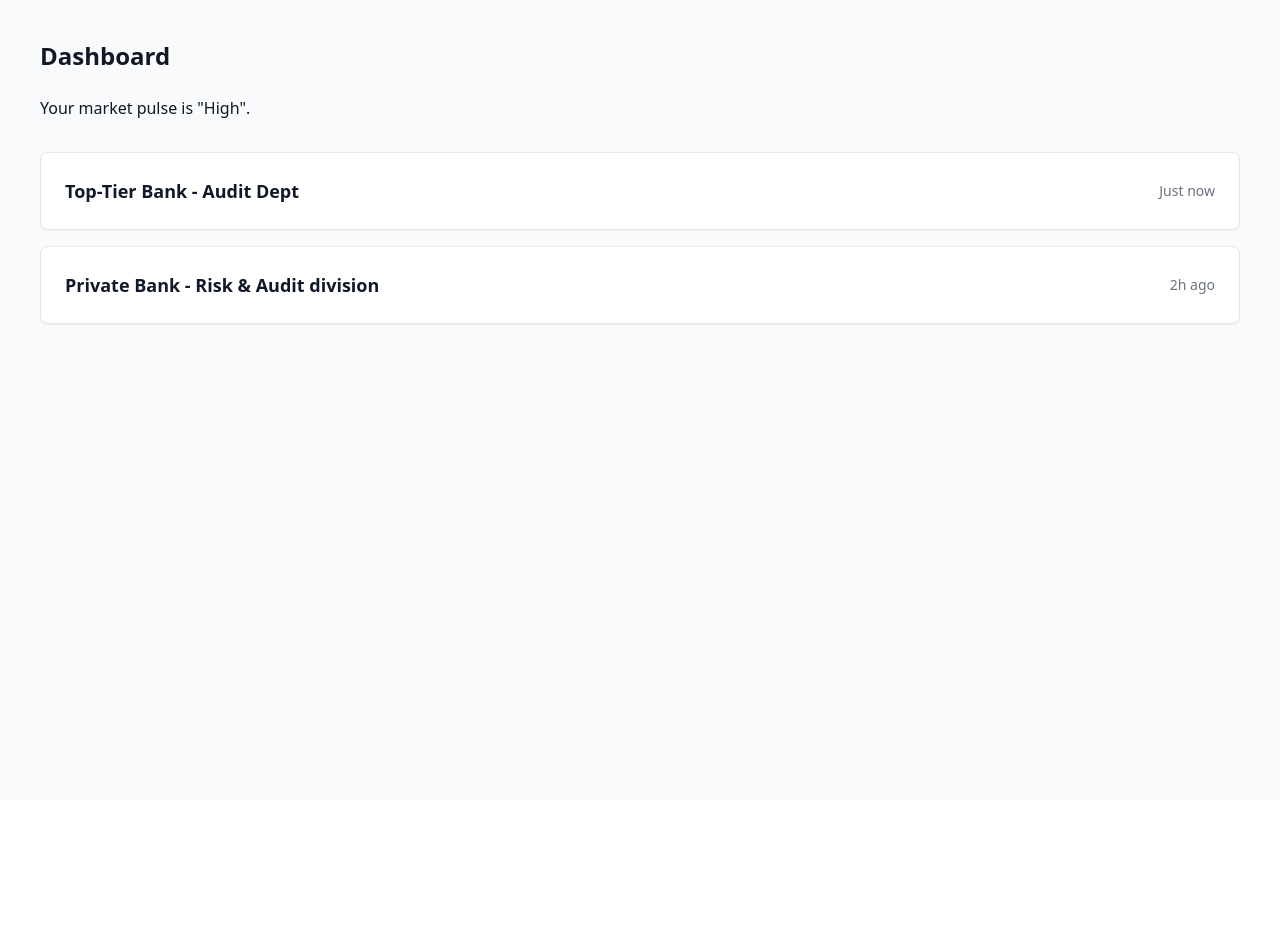
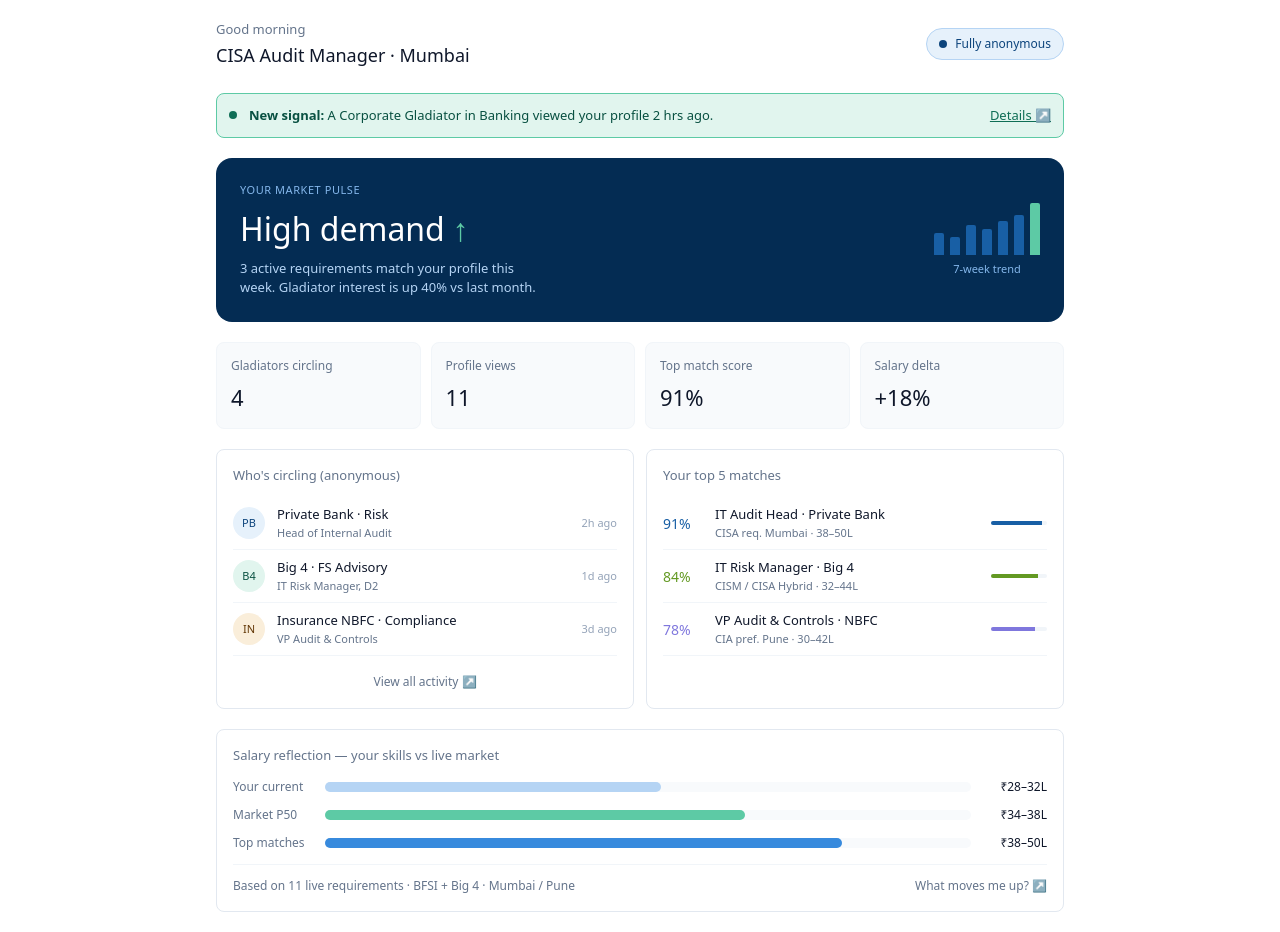
Before and after one commit to bkomanish-ops/job-lounge, a Next.js app: page /dashboard in a window 1280 px wide. Before the commit the page ends 800 px from the top, so only its background shows below. Built offline with nearby package versions, Linux system fonts and the light colour scheme.

Commit message:
Fix build errors for deployment

```diff
--- a/src/app/dashboard/page.tsx
+++ b/src/app/dashboard/page.tsx
@@ -6,52 +6,136 @@ export default function LoungerDashboard() {
   const [expandedId, setExpandedId] = useState<number | null>(null);
 
   const circlingGladiators = [
-    {
-      id: 4,
-      name: "Top-Tier Bank - Audit Dept",
-      tag: "NEW",
-      location: "Mumbai",
-      ctc: "40-55L range",
-      time: "Just now",
-      brief: "Looking for an IT Audit leader to manage core system migration. Must be CISA certified."
-    },
-    {
-      id: 1,
-      name: "Private Bank - Risk & Audit division",
-      tag: "",
-      location: "Mumbai",
-      ctc: "38-50L range",
-      time: "2h ago",
-      brief: "Looking for a senior leader to rebuild our risk framework ahead of new RBI mandates."
-    }
+    { id: 1, name: "Private Bank · Risk", role: "Head of Internal Audit", time: "2h ago", avatar: "PB", color: "#E6F1FB", textColor: "#0C447C" },
+    { id: 2, name: "Big 4 · FS Advisory", role: "IT Risk Manager, D2", time: "1d ago", avatar: "B4", color: "#E1F5EE", textColor: "#085041" },
+    { id: 3, name: "Insurance NBFC · Compliance", role: "VP Audit & Controls", time: "3d ago", avatar: "IN", color: "#FAEEDA", textColor: "#633806" },
+  ];
+
+  const matches = [
+    { id: 1, pct: 91, title: "IT Audit Head · Private Bank", detail: "CISA req. Mumbai · 38–50L", color: "#185FA5" },
+    { id: 2, pct: 84, title: "IT Risk Manager · Big 4", detail: "CISM / CISA Hybrid · 32–44L", color: "#639922" },
+    { id: 3, pct: 78, title: "VP Audit & Controls · NBFC", detail: "CIA pref. Pune · 30–42L", color: "#7F77DD" },
   ];
 
   return (
-    <main className="min-h-screen bg-gray-50 p-10 font-sans text-gray-900">
-      <h1 className="text-2xl font-bold mb-6">Dashboard</h1>
-      <p className="mb-8">Your market pulse is &quot;High&quot;.</p>
+    <main className="min-h-screen bg-white font-sans text-slate-900 px-6 py-5 max-w-4xl mx-auto">
+      {/* Top Bar */}
+      <div className="flex items-center justify-between mb-6">
+        <div className="flex flex-col gap-0.5">
+          <span className="text-[13px] text-slate-500">Good morning</span>
+          <span className="text-[18px] font-medium text-slate-900">CISA Audit Manager · Mumbai</span>
+        </div>
+        <div className="flex items-center gap-2 text-[12px] text-[#0C447C] bg-[#E6F1FB] border border-[#B5D4F4] rounded-full px-3 py-1.5">
+          <div className="w-2 h-2 bg-[#0C447C] rounded-full"></div>
+          Fully anonymous
+        </div>
+      </div>
 
-      <div className="space-y-4">
-        {circlingGladiators.map((glad) => (
-          <div key={glad.id} className="bg-white p-6 border rounded-lg shadow-sm">
-            <div
-              className="flex justify-between items-center cursor-pointer"
-              onClick={() => setExpandedId(expandedId === glad.id ? null : glad.id)}
-            >
-              <h2 className="font-bold text-lg">{glad.name}</h2>
-              <span className="text-sm text-gray-500">{glad.time}</span>
-            </div>
+      {/* Notification Banner */}
+      <div className="flex items-center gap-3 bg-[#E1F5EE] border border-[#5DCAA5] rounded-lg p-3 mb-5 text-[13px] text-[#085041]">
+        <div className="w-2 h-2 bg-[#0F6E56] rounded-full"></div>
+        <span className="flex-1"><strong>New signal:</strong> A Corporate Gladiator in Banking viewed your profile 2 hrs ago.</span>
+        <button className="text-[#0F6E56] font-medium underline">Details ↗</button>
+      </div>
 
-            {expandedId === glad.id && (
-              <div className="mt-4 pt-4 border-t text-gray-700">
-                <p>{glad.brief}</p>
-                <button className="mt-4 bg-blue-900 text-white px-6 py-2 rounded-md font-bold">
-                  Raise Hand
-                </button>
-              </div>
-            )}
+      {/* Market Pulse Card (The Trend Card) */}
+      <div className="bg-[#042C53] rounded-2xl p-6 mb-5 flex items-center justify-between text-white">
+        <div className="flex flex-col gap-1.5">
+          <span className="text-[11px] uppercase tracking-wider text-[#85B7EB]">Your market pulse</span>
+          <div className="text-[32px] font-medium flex items-center gap-2">
+            High demand <span className="text-[#5DCAA5]">↑</span>
+          </div>
+          <p className="text-[13px] text-[#B5D4F4] max-w-[300px]">3 active requirements match your profile this week. Gladiator interest is up 40% vs last month.</p>
+        </div>
+        <div className="flex flex-col items-center gap-1.5">
+          <div className="flex items-end gap-1.5 h-[52px]">
+            {[22, 18, 30, 26, 34, 40, 52].map((h, i) => (
+              <div key={i} className={`w-[10px] rounded-t-sm ${i === 6 ? 'bg-[#5DCAA5]' : 'bg-[#185FA5]'}`} style={{ height: `${h}px` }}></div>
+            ))}
+          </div>
+          <span className="text-[11px] text-[#85B7EB]">7-week trend</span>
+        </div>
+      </div>
+
+      {/* Metric Grid */}
+      <div className="grid grid-cols-4 gap-2.5 mb-5">
+        {[
+          { l: "Gladiators circling", v: "4" },
+          { l: "Profile views", v: "11" },
+          { l: "Top match score", v: "91%" },
+          { l: "Salary delta", v: "+18%" }
+        ].map((m, i) => (
+          <div key={i} className="bg-slate-50 rounded-lg p-3.5 border border-slate-100">
+            <div className="text-[12px] text-slate-500 mb-1.5">{m.l}</div>
+            <div className="text-[22px] font-medium text-slate-900">{m.v}</div>
           </div>
         ))}
+      </div>
+
+      {/* Two Column Layout */}
+      <div className="grid grid-cols-2 gap-3 mb-5">
+        {/* Who's Circling */}
+        <div className="border border-slate-200 rounded-lg p-4">
+          <div className="text-[13px] font-medium text-slate-500 mb-3 flex items-center gap-2">
+             Who's circling (anonymous)
+          </div>
+          {circlingGladiators.map((g) => (
+            <div key={g.id} className="flex items-center gap-3 py-2 border-b border-slate-100 last:border-none">
+              <div className="w-8 h-8 rounded-full flex items-center justify-center text-[11px] font-medium" style={{ backgroundColor: g.color, color: g.textColor }}>{g.avatar}</div>
+              <div className="flex-1 min-w-0">
+                <div className="text-[13px] font-medium text-slate-900 truncate">{g.name}</div>
+                <div className="text-[11px] text-slate-500">{g.role}</div>
+              </div>
+              <div className="text-[11px] text-slate-400">{g.time}</div>
+            </div>
+          ))}
+          <div className="text-center mt-3">
+             <button className="text-[12px] text-slate-500 hover:text-slate-900">View all activity ↗</button>
+          </div>
+        </div>
+
+        {/* Top Matches */}
+        <div className="border border-slate-200 rounded-lg p-4">
+          <div className="text-[13px] font-medium text-slate-500 mb-3 flex items-center gap-2">
+            Your top 5 matches
+          </div>
+          {matches.map((m) => (
+            <div key={m.id} className="flex items-center gap-3 py-2 border-b border-slate-100 cursor-pointer hover:opacity-80" onClick={() => setExpandedId(expandedId === m.id ? null : m.id)}>
+              <span className="text-[14px] font-medium w-10" style={{ color: m.color }}>{m.pct}%</span>
+              <div className="flex-1 min-w-0">
+                <div className="text-[13px] text-slate-900 truncate">{m.title}</div>
+                <div className="text-[11px] text-slate-500">{m.detail}</div>
+              </div>
+              <div className="w-14 h-1 bg-slate-100 rounded-full overflow-hidden">
+                <div className="h-full" style={{ width: `${m.pct}%`, backgroundColor: m.color }}></div>
+              </div>
+            </div>
+          ))}
+        </div>
+      </div>
+
+      {/* Salary Reflection Card */}
+      <div className="border border-slate-200 rounded-lg p-4">
+        <div className="text-[13px] font-medium text-slate-500 mb-3">Salary reflection — your skills vs live market</div>
+        <div className="space-y-2.5">
+          {[
+            { l: "Your current", v: "₹28–32L", w: "52%", c: "#B5D4F4" },
+            { l: "Market P50", v: "₹34–38L", w: "65%", c: "#5DCAA5" },
+            { l: "Top matches", v: "₹38–50L", w: "80%", c: "#378ADD" }
+          ].map((b, i) => (
+            <div key={i} className="flex items-center gap-3">
+              <span className="text-[12px] text-slate-500 w-20">{b.l}</span>
+              <div className="flex-1 h-2.5 bg-slate-50 rounded-full relative">
+                <div className="h-full rounded-full absolute left-0" style={{ width: b.w, backgroundColor: b.c }}></div>
+              </div>
+              <span className="text-[12px] font-medium text-slate-900 w-16 text-right">{b.v}</span>
+            </div>
+          ))}
+        </div>
+        <div className="mt-3 pt-3 border-t border-slate-100 flex items-center justify-between">
+           <span className="text-[12px] text-slate-500">Based on 11 live requirements · BFSI + Big 4 · Mumbai / Pune</span>
+           <button className="text-[12px] text-slate-500 hover:text-slate-900">What moves me up? ↗</button>
+        </div>
       </div>
     </main>
   );
```
Also changed, not shown: src/app/admin/page.tsx (+43 -95 lines).
